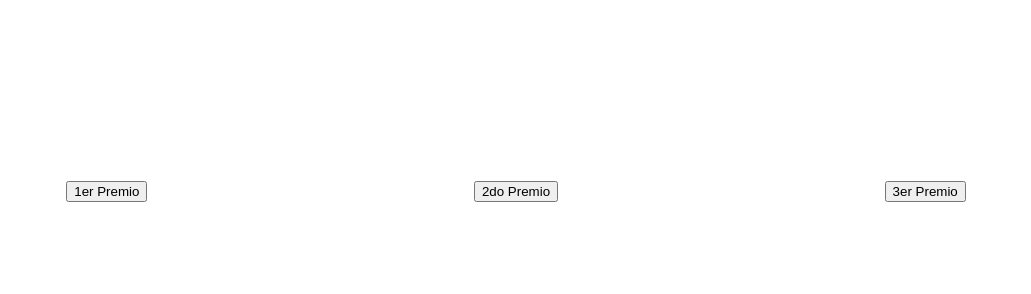
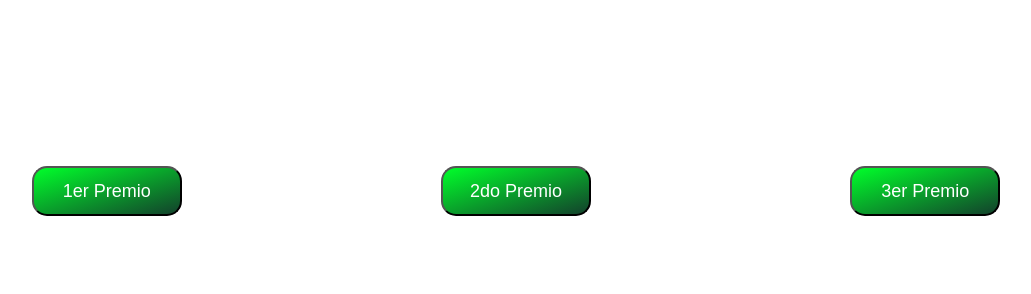
Before and after one commit to batistafull/loteria, a plain HTML site: page index.html in a window 1280 px wide. Shown: the part 412-706 px from the top of the page, without its empty margins (124-1155 px from the left). Drawn offline with Linux system fonts and the light colour scheme.

Commit message:
Agregando estilos al boton

```diff
--- a/css/style.css
+++ b/css/style.css
@@ -41,6 +41,16 @@
     align-items: center;
     font-family: Verdana, Tahoma, sans-serif;
     position: absolute;
+}
+
+.btn{
+    background-image: linear-gradient(to bottom right, rgb(0, 255, 42), rgb(19, 65, 44));
+    width: 150px;
+    height: 50px;
+    border: 1 solid rgb(19, 65, 44);
+    border-radius: 15px;
+    font-size: 18px;
+    color: #fff;
 }
 
 .movimientoUno {
--- a/index.html
+++ b/index.html
@@ -17,19 +17,19 @@
         <div class="col">
             <div id="one" style="display: none">
             </div>
-            <button onclick="sacarPremio(1,this)">1er Premio</button>
+            <button class="btn" onclick="sacarPremio(1,this)">1er Premio</button>
         </div>
         <div class="col">
             <div id="two" style="display: none">
 
             </div>
-            <button onclick="sacarPremio(2,this)">2do Premio</button>
+            <button class="btn" onclick="sacarPremio(2,this)">2do Premio</button>
         </div>
         <div class="col">
             <div id="three" style="display: none">
 
             </div>
-            <button onclick="sacarPremio(3,this);">3er Premio</button>
+            <button class="btn" onclick="sacarPremio(3,this);">3er Premio</button>
         </div>
     </div>
     <script src="./js/main.js"></script>
```
